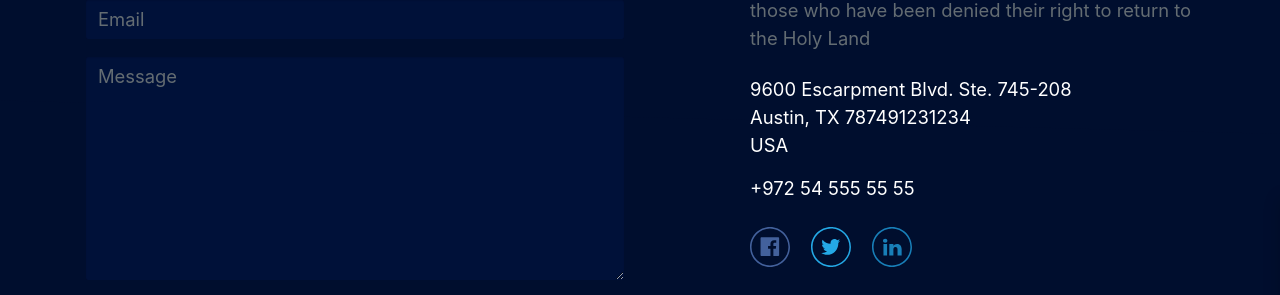
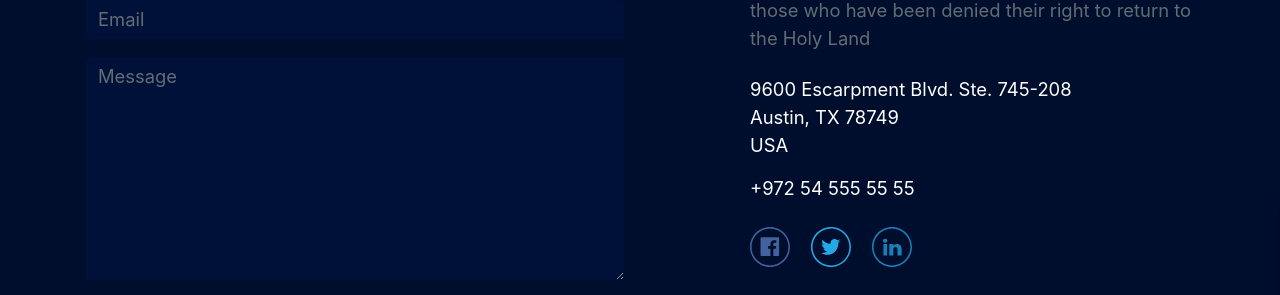
Before and after one commit to vinegredz/haj-1, a Jekyll site: the page built from index.md, in a window 1280 px wide and 900 px high, scrolled down 2145 px. Shown: the part 414-709 px from the top of the window. Built offline with Jekyll 4.4.1, drawn with Linux system fonts in a browser that asks for light colours.

Commit message:
Updated Config

```diff
--- a/_config.yml
+++ b/_config.yml
@@ -36,7 +36,7 @@ linkedin: "//linkedin.com"
 twitter: "//twitter.com"
 facebook: "//facebook.com"
 phone: "+972 54 555 55 55"
-address: 9600 Escarpment Blvd. Ste. 745-208<br/>Austin, TX 787491231234<br/>USA
+address: 9600 Escarpment Blvd. Ste. 745-208<br/>Austin, TX 78749<br/>USA
 permalink: "/:title/"
 image-placeholder: assets/img/image-placeholder.png
 markdown: kramdown
```
